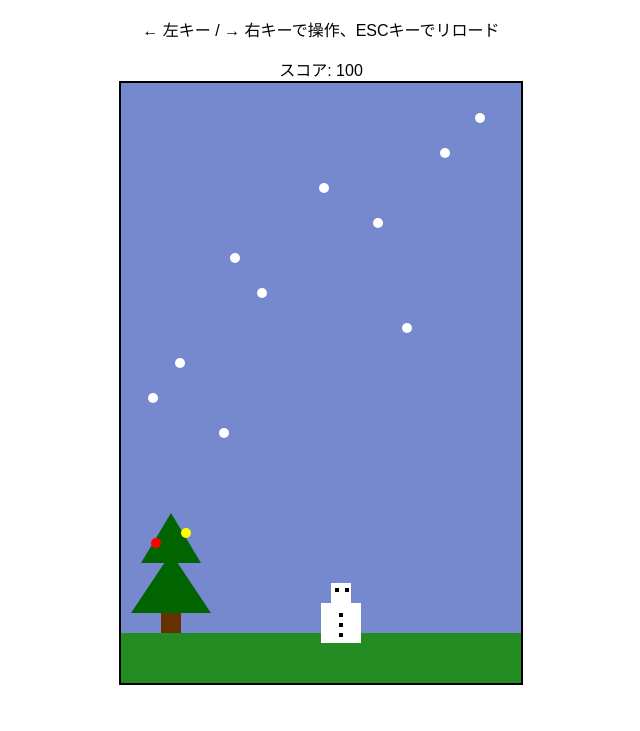
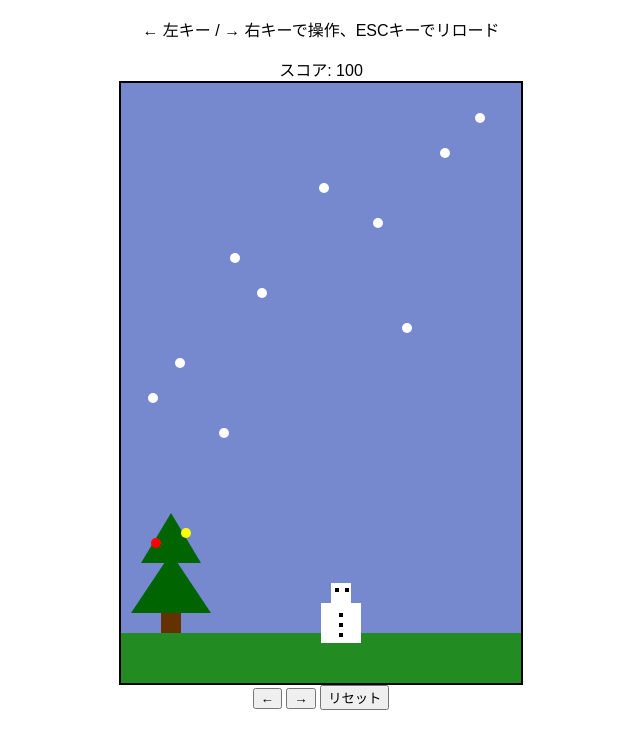
Before and after one commit to haruto5100/snowygame, a plain HTML site: page index.html in a window 1280 px wide. Shown: the part 69-800 px from the top of the page, without its empty margins (319-959 px from the left). Drawn offline with Linux system fonts and the light colour scheme.

Commit message:
Update index.html

```diff
--- a/index.html
+++ b/index.html
@@ -3,7 +3,9 @@
 <head>
   <meta charset="UTF-8">
   <meta name="viewport" content="width=device-width, initial-scale=1.0">
-  <title>雪よけゲーム</title>
+  <title>玉避けゲーム</title>
+  <!-- CSSファイルを外部ファイルとして参照 -->
+  <link rel="stylesheet" href="button.css">
   <style>
     body {
       margin: 0;
@@ -33,5 +35,10 @@
   <div id="score">スコア: 0</div>
   <canvas id="canvas"></canvas>
   <script src="snowy.js"></script>
+  <div id="controls">
+    <button id="leftBtn">←</button>
+    <button id="rightBtn">→</button>
+    <button id="restartBtn">リセット</button>
+</div>
 </body>
 </html>
```
